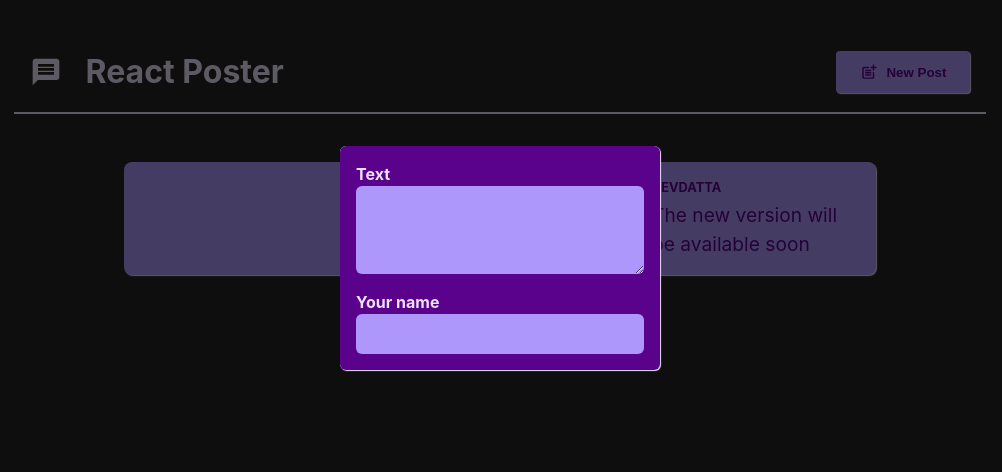
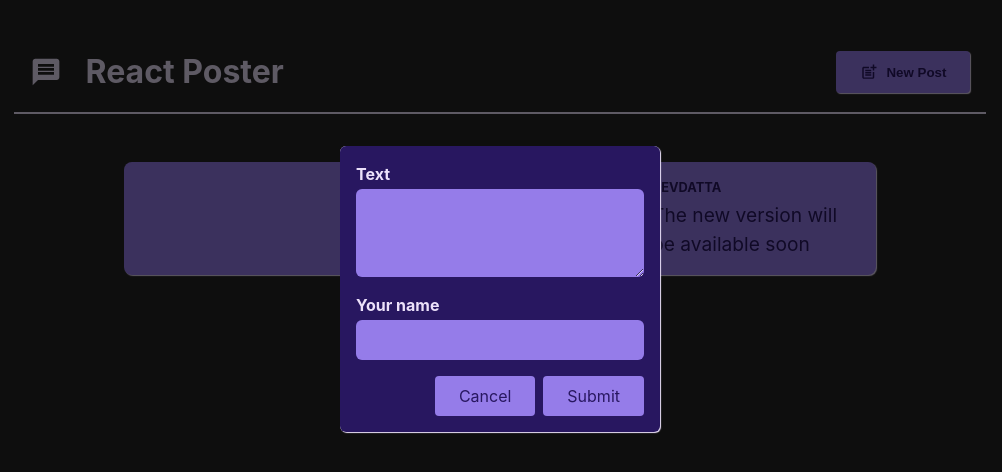
Before and after one commit to prajaktagd/react-poster-ui, a React (Vite) app: page / in a window 1280 px wide. Both pictures are taken after a click on the button "New Post". Shown: the top 472 px of the page, without its empty margins (140-1142 px from the left). Built offline with nearby package versions, Linux system fonts and the light colour scheme.

Commit message:
Add the cancel and submit buttons

```diff
--- a/src/App.jsx
+++ b/src/App.jsx
@@ -3,16 +3,16 @@ import Header from "./components/Header";
 import PostsList from "./components/PostsList";
 
 function App() {
-  const [shouldShowModal, setShouldShowModal] = useState(false);
+  const [isPosting, setIsPosting] = useState(false);
 
-  const hideModal = () => setShouldShowModal(false);
-  const showModal = () => setShouldShowModal(true);
+  const stopPosting = () => setIsPosting(false);
+  const startPosting = () => setIsPosting(true);
 
   return (
     <>
-      <Header onCreatePost={showModal} />
+      <Header onCreatePost={startPosting} />
       <main>
-        <PostsList shouldShowModal={shouldShowModal} onHideModal={hideModal} />
+        <PostsList isPosting={isPosting} onStopPosting={stopPosting} />
       </main>
     </>
   );
--- a/src/components/Modal.jsx
+++ b/src/components/Modal.jsx
@@ -2,11 +2,11 @@ import PropTypes from "prop-types";
 import styles from "./Modal.module.css";
 
 const Modal = (props) => {
-  const { children, onHideModal } = props;
+  const { children, onClose } = props;
 
   return (
     <>
-      <div className={styles.backdrop} onClick={onHideModal} />
+      <div className={styles.backdrop} onClick={onClose} />
       <dialog open className={styles.modal}>
         {children}
       </dialog>
@@ -16,7 +16,7 @@ const Modal = (props) => {
 
 Modal.propTypes = {
   children: PropTypes.element,
-  onHideModal: PropTypes.func,
+  onClose: PropTypes.func,
 };
 
 export default Modal;
--- a/src/components/NewPost.jsx
+++ b/src/components/NewPost.jsx
@@ -2,18 +2,24 @@ import PropTypes from "prop-types";
 import styles from "./NewPost.module.css";
 
 const NewPost = (props) => {
-  const { onBodyChange, onAuthorChange } = props;
+  const { onBodyChange, onAuthorChange, onClose } = props;
 
   return (
     <form className={styles.form}>
-      <p>
+      <div>
         <label htmlFor="body">Text</label>
         <textarea id="body" rows={3} required onChange={onBodyChange} />
-      </p>
-      <p>
+      </div>
+      <div>
         <label htmlFor="name">Your name</label>
         <input type="text" id="name" required onChange={onAuthorChange} />
-      </p>
+      </div>
+      <div className={styles.actions}>
+        <button type="button" onClick={onClose}>
+          Cancel
+        </button>
+        <button>Submit</button>
+      </div>
     </form>
   );
 };
@@ -21,6 +27,7 @@ const NewPost = (props) => {
 NewPost.propTypes = {
   onBodyChange: PropTypes.func,
   onAuthorChange: PropTypes.func,
+  onClose: PropTypes.func,
 };
 
 export default NewPost;
--- a/src/components/NewPost.module.css
+++ b/src/components/NewPost.module.css
@@ -1,4 +1,7 @@
 .form {
+  display: flex;
+  flex-direction: column;
+  gap: 1rem;
   background-color: var(--dark-purple-color);
   padding: 1rem;
   width: 20rem;
@@ -6,7 +9,7 @@
 
 .form label {
   display: block;
-  margin-bottom: 0.05 rem;
+  margin-bottom: 0.2rem;
   color: var(--light-purple-color);
   font-weight: bold;
 }
@@ -23,6 +26,22 @@
   color: var(--dark-purple-color);
 }
 
-.form textarea {
-  margin-bottom: 1rem;
+.actions {
+  display: flex;
+  justify-content: flex-end;
+  gap: 0.5rem;
 }
+
+.actions button {
+  cursor: pointer;
+  font: inherit;
+  padding: 0.5rem 1.5rem;
+  border: none;
+  border-radius: 4px;
+  background-color: var(--purple-shade-1);
+  color: var(--dark-purple-color);
+}
+
+.actions button:hover {
+  background-color: var(--purple-shade-2);
+}
--- a/src/components/PostsList.jsx
+++ b/src/components/PostsList.jsx
@@ -6,18 +6,19 @@ import Modal from "./Modal";
 import styles from "./PostsList.module.css";
 
 const PostsList = (props) => {
-  const { shouldShowModal, onHideModal } = props;
+  const { isPosting, onStopPosting } = props;
 
   const [author, setAuthor] = useState("");
   const [body, setBody] = useState("");
 
   return (
     <>
-      {shouldShowModal && (
-        <Modal onHideModal={onHideModal}>
+      {isPosting && (
+        <Modal onClose={onStopPosting}>
           <NewPost
             onBodyChange={(event) => setBody(event.target.value)}
             onAuthorChange={(event) => setAuthor(event.target.value)}
+            onClose={onStopPosting}
           />
         </Modal>
       )}
@@ -34,8 +35,8 @@ const PostsList = (props) => {
 };
 
 PostsList.propTypes = {
-  shouldShowModal: PropTypes.bool,
-  onHideModal: PropTypes.func,
+  isPosting: PropTypes.bool,
+  onStopPosting: PropTypes.func,
 };
 
 export default PostsList;
--- a/src/index.css
+++ b/src/index.css
@@ -9,9 +9,9 @@ body {
 
 :root {
   --light-purple-color: #ece1fa;
-  --purple-shade-1: #ae97fb;
-  --purple-shade-2: #8c6cf7;
-  --dark-purple-color: #5b028c;
+  --purple-shade-1: #957ce9;
+  --purple-shade-2: #6345c3;
+  --dark-purple-color: #281760;
   --box-shadow: 1px 1px 1px var(--light-purple-color);
 
   font-family: Inter, system-ui, Avenir, Helvetica, Arial, sans-serif;
```
